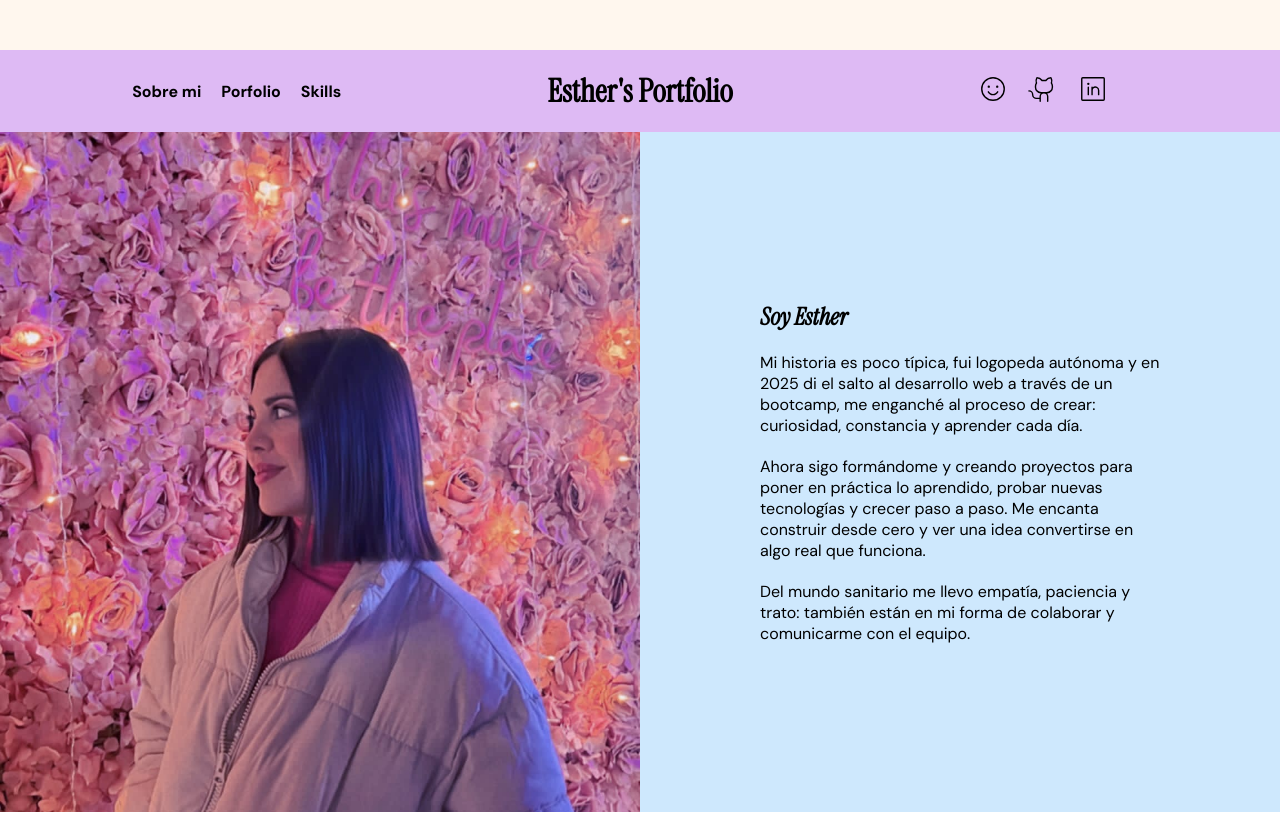
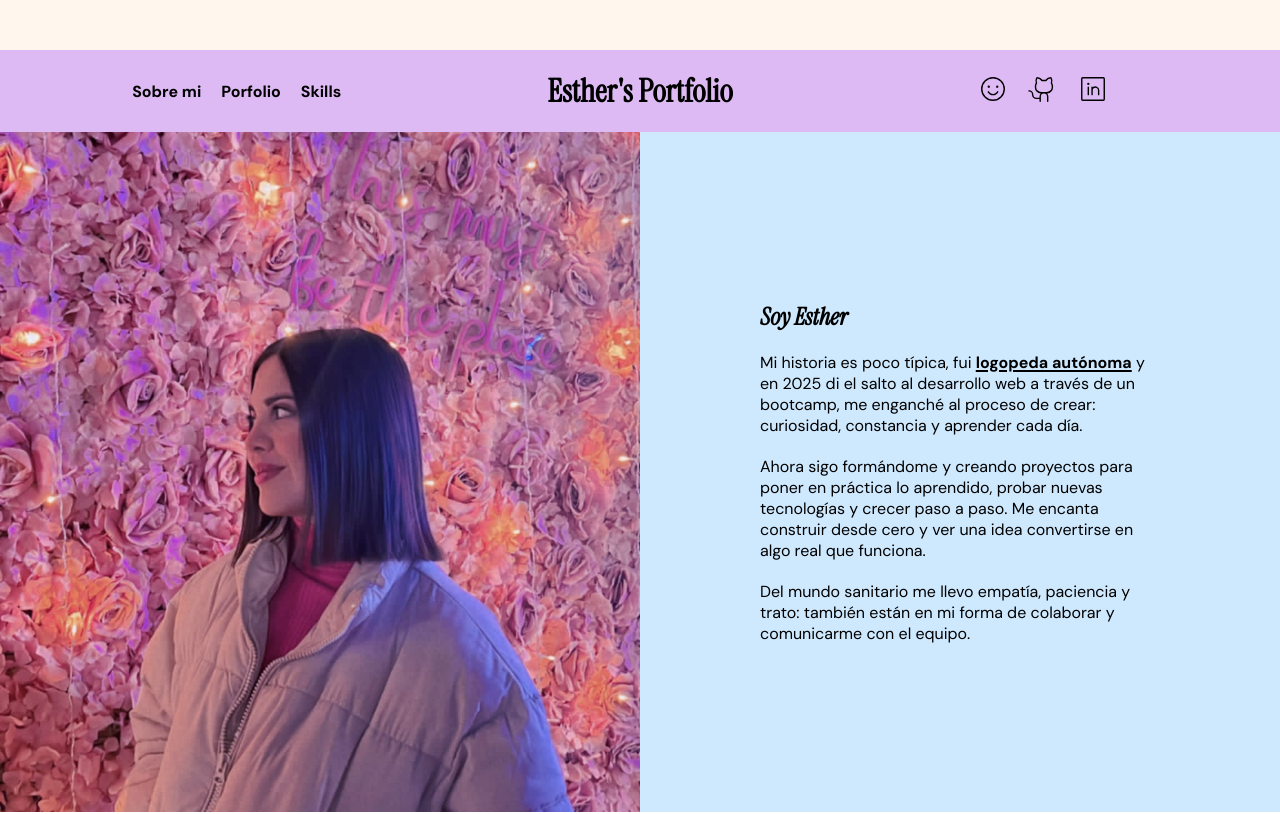
Before and after one commit to estherquiros/esther-portfolio, a React (Vite) app: page / in a window 1280 px wide. Shown: the top 814 px of the page. Built offline with nearby package versions, Linux system fonts and the light colour scheme.

Commit message:
add link styling to Hero component and enhance text description

```diff
--- a/src/components/hero/Hero.jsx
+++ b/src/components/hero/Hero.jsx
@@ -14,9 +14,17 @@ export const Hero = () => {
       <div className="hero__content">
         <h1 className="hero__title font-title">Soy Esther</h1>
         <p className="hero__description">
-          Mi historia es poco típica, fui logopeda autónoma y en 2025 di el
-          salto al desarrollo web a través de un bootcamp, me enganché al
-          proceso de crear: curiosidad, constancia y aprender cada día.
+          Mi historia es poco típica, fui{" "}
+          <a
+            href="https://estherquiros.es"
+            target="__blank"
+            className="link link--static"
+          >
+            logopeda autónoma
+          </a>{" "}
+          y en 2025 di el salto al desarrollo web a través de un bootcamp, me
+          enganché al proceso de crear: curiosidad, constancia y aprender cada
+          día.
         </p>
         <p className="hero__description">
           Ahora sigo formándome y creando proyectos para poner en práctica lo
--- a/src/styles/element.scss
+++ b/src/styles/element.scss
@@ -3,6 +3,12 @@
   text-decoration: none;
   font-weight: bold;
   transition: color 0.3s ease;
+
+  &--static {
+    text-decoration: underline;
+    text-underline-offset: 2px;
+    text-decoration-thickness: 2px;
+  }
 
   &:hover {
     text-decoration: underline;
```
